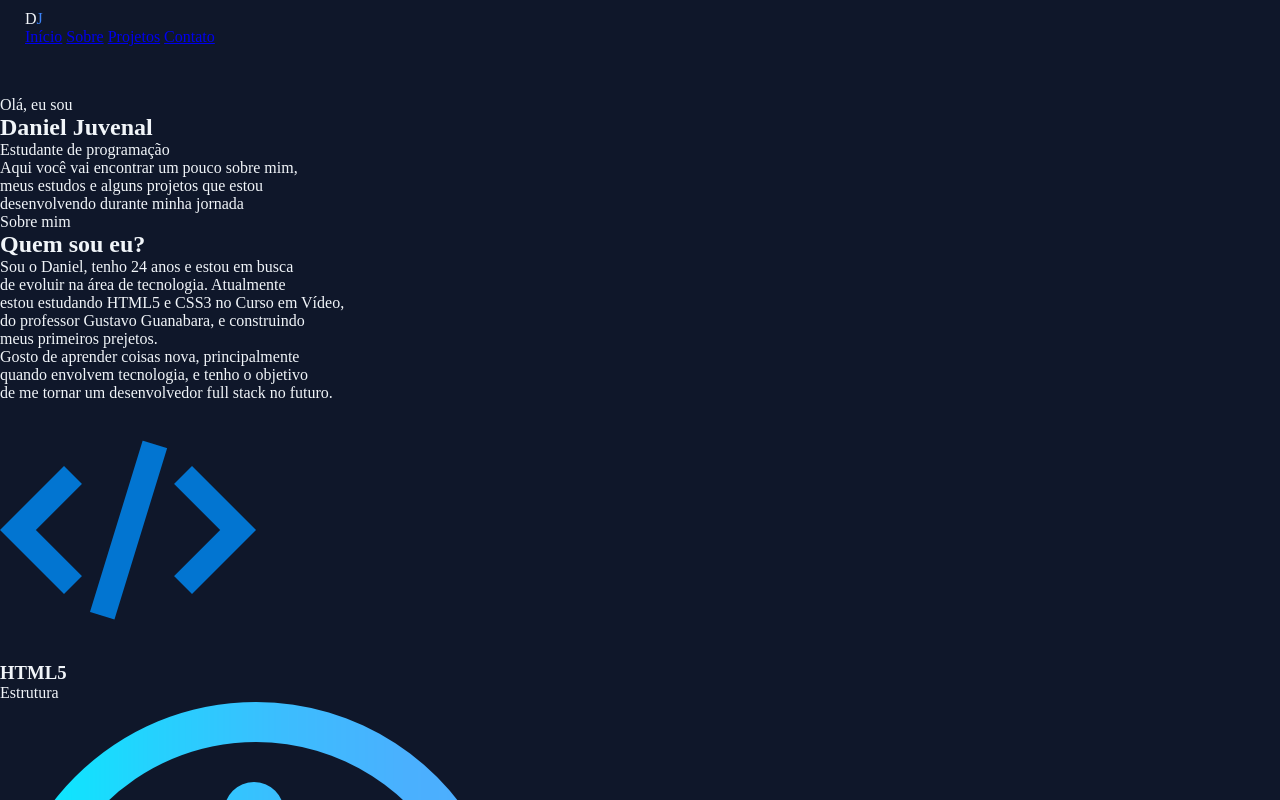
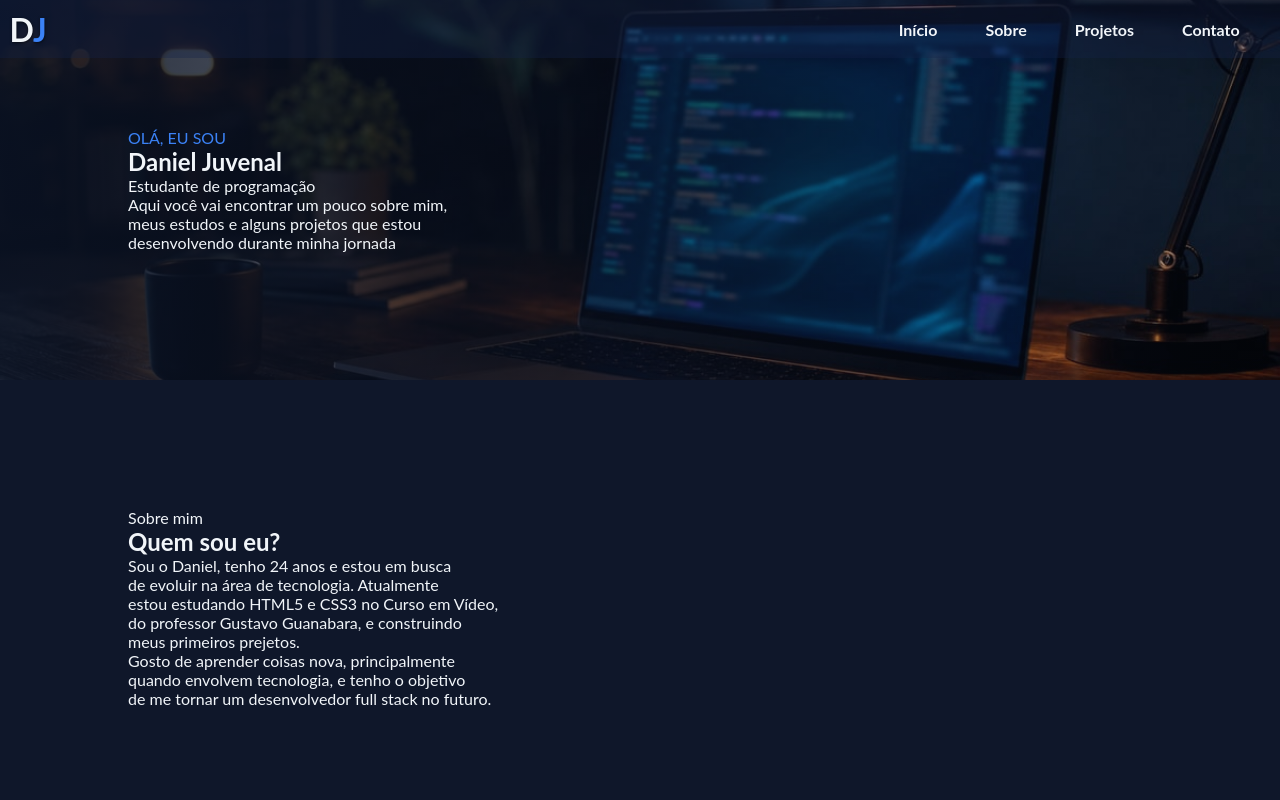
Before and after one commit to DanDan-creator/projeto-portifolio, a plain HTML site: page index.html in a window 1280 px wide. Shown: the top 800 px of the page. Drawn offline with Linux system fonts and the light colour scheme.

Commit message:
atualizei

```diff
--- a/index.html
+++ b/index.html
@@ -3,26 +3,34 @@
 <head>
     <meta charset="UTF-8">
     <meta name="viewport" content="width=device-width, initial-scale=1.0">
-    <title>Potfólio</title>
+    <title>Daniel // Potfólio</title>
     <link rel="shortcut icon" href="imagens/Logotipo minimalista DJ azul.png" type="image/x-icon">
     <link rel="stylesheet" href="style.css">
 </head>
 <body>
-    <header>
-        <p>
+    <nav class="navegacao">
+            <h1 class="logo">
             D<span>J</span>
-        </p>
-        <nav>
-            <a href="#">Início</a>
-            <a href="#">Sobre</a>
-            <a href="#">Projetos</a>
-            <a href="#">Contato</a>
-        </nav>
-    </header>
+            </h1>
+        <ul class="menu">
+            <li>
+                <a href="#inicio" class="menu-link">Início</a>
+            </li>
+            <li>
+                <a href="#sobre" class="menu-link">Sobre</a>
+            </li>
+            <li>
+                <a href="#projetos" class="menu-link">Projetos</a>
+            </li>
+            <li>
+                <a href="#contatos" class="menu-link">Contato</a>
+            </li>
+        </ul>
+    </nav>
 
     <main>
-        <section>
-            <p>Olá, eu sou</p>
+        <section id="inicio" class="imagem">
+            <p class="cabecalho">OLÁ, EU SOU</p>
             <h1>Daniel <span>Juvenal</span></h1>
             <p>Estudante de programação</p>
             <p>
--- a/style.css
+++ b/style.css
@@ -5,23 +5,95 @@
     margin: 0px;
 }
 
+@import url('https://fonts.googleapis.com/css2?family=Lato:ital,wght@0,100;0,300;0,400;0,700;0,900;1,100;1,300;1,400;1,700;1,900&display=swap');
+
 :root{
     --fundo: #0f172a;
     --destaque: #3b82f6;
     --texto: #f1f5f9;
+    --fonte:"Lato", sans-serif;
 
 }
 
-body{
+html, body{
+    min-width: 100vh;
+    min-height: 100vh;
+    font-family: var(--fonte);
+    color:var(--texto);
     background-color: var(--fundo);
-    color: var(--texto);
 }
 
 header{
-    padding: 10px 10px 50px 25px;
+    position: fixed;
+    top: 0;
+    background: rgba(12, 18, 33, 0.8);
+}
+
+nav  span{
+    color: var(--destaque);
+}
+
+.navegacao{
+    display: flex;
+    justify-content: space-between;
+    align-items: center;
+    position: fixed;
+    background: rgba(22, 36, 72, 0.345);
+    width: 100%;
+    z-index: 100;
+    padding: 0.6rem;
+}
+
+.logo{
+    font-size: 2em;
+    font-weight: bolder;
+    text-shadow: 0.5px 0.5px 3px rgba(0, 0, 0, 0.555);
+}
+
+.menu{
+    display: flex;
+    justify-content:right;
+    margin: 0px 50px;
+    list-style: none;
+    gap: 3rem;
 
 }
 
-header  span{
+.menu-link{
+    color: var(--texto);
+    text-decoration: none;
+    font-weight: bold;
+    position: relative;
+}
+
+.menu-link::after{
+    content: '';
+    height: 2px;
+    width: 0;
+    position: absolute;
+    bottom: 0;
+    left: 0;
+    background: linear-gradient(90deg, var(--destaque), var(--fundo));
+    transition: width 0.3s ease;
+}
+
+.menu-link:hover::after{
+    width: 100%;
+}
+
+section{
+    min-width: 96vh;
+    padding: 8rem;
+}
+
+.imagem{
+    background-image: linear-gradient(90deg, rgba(10, 18, 35, 0.9), rgba(10, 18, 35, 0.237)), url(imagens/notebook-codigo.jpg);
+    background-repeat: no-repeat;
+    background-position: center center;
+    background-size: cover;
+}
+
+.cabecalho{
     color: var(--destaque);
+    font-size: bold
 }
```
